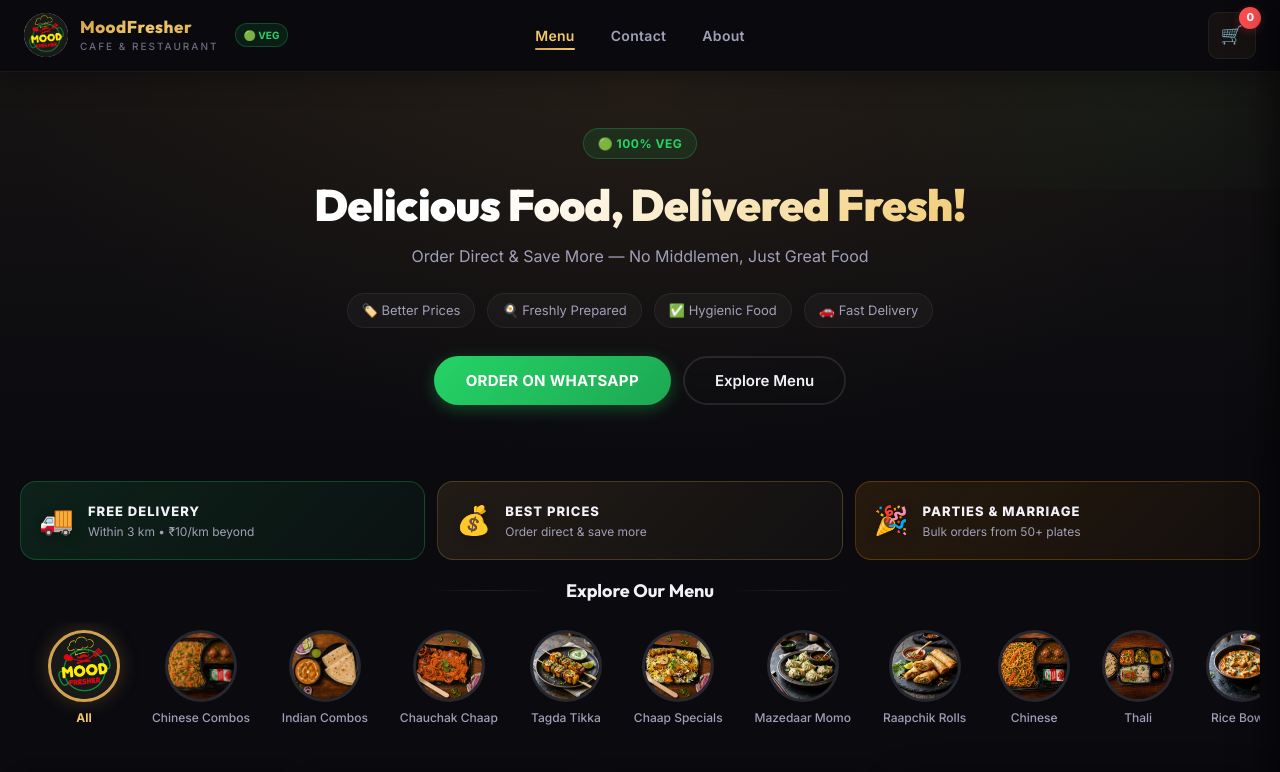
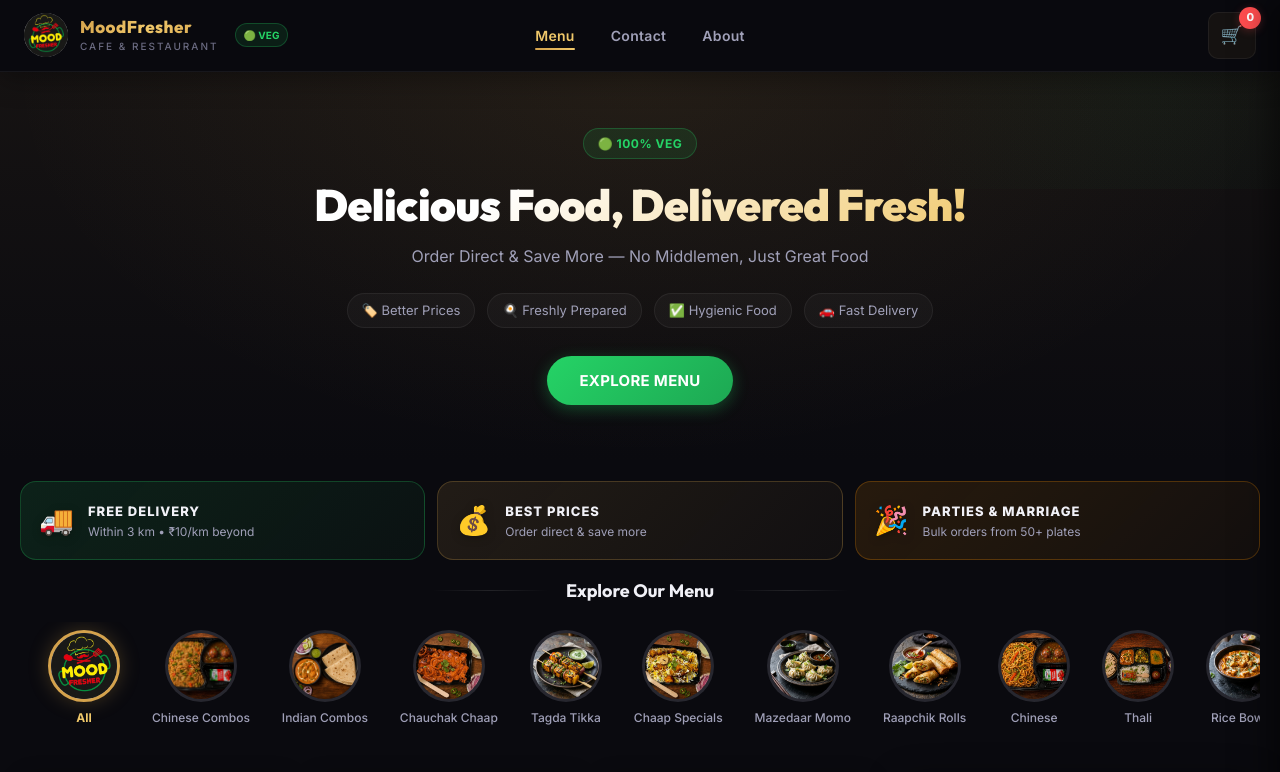
Before and after one commit to animesh624/MoodFresher, a React (Vite) app: page / in a window 1280 px wide. Shown: the top 772 px of the page. Built offline with nearby package versions, Linux system fonts and the light colour scheme.

Commit message:
few featured

```diff
--- a/src/App.jsx
+++ b/src/App.jsx
@@ -341,7 +341,7 @@
   const total = totalBeforeDiscount - discountAmount
 
   const isDeliverable = deliveryDistance == null || deliveryDistance <= MAX_DELIVERY_DISTANCE
-  const canPlace = name.trim() !== '' && address.trim() !== '' && mobile.trim() !== '' && subtotal > 0 && WHATSAPP_NUMBER && isOpen && meetsMinOrder && isDeliverable
+  const canPlace = name.trim() !== '' && address.trim() !== '' && mobile.trim() !== '' && subtotal > 0 && WHATSAPP_NUMBER && isOpen && meetsMinOrder && isDeliverable && location !== null
 
   const scrollToOrderPanel = () => {
     if (orderPanelRef.current) {
@@ -605,7 +605,7 @@
         }}
         disabled={false}
       >
-        {!meetsMinOrder ? `Min ₹${MIN_ORDER_AMOUNT} order` : canPlace ? 'Place order' : 'Enter details to order'}
+        {!meetsMinOrder ? `Min ₹${MIN_ORDER_AMOUNT} order` : canPlace ? '💬 Place order' : 'Enter details & location to order'}
       </button>
     </>
   )
@@ -725,8 +725,7 @@
                 <span className="hero-trust-item">🚗 Fast Delivery</span>
               </div>
               <div className="hero-actions">
-                <button className="hero-btn-primary" onClick={() => window.open(`https://wa.me/${WHATSAPP_NUMBER}`, '_blank')}>Order on WhatsApp</button>
-                <button className="hero-btn-secondary" onClick={() => { const el = document.querySelector('.category-section'); if (el) el.scrollIntoView({ behavior: 'smooth' }) }}>Explore Menu</button>
+                <button className="hero-btn-primary" onClick={() => { const el = document.querySelector('.category-section'); if (el) el.scrollIntoView({ behavior: 'smooth' }) }}>Explore Menu</button>
               </div>
             </div>
           </section>
```
